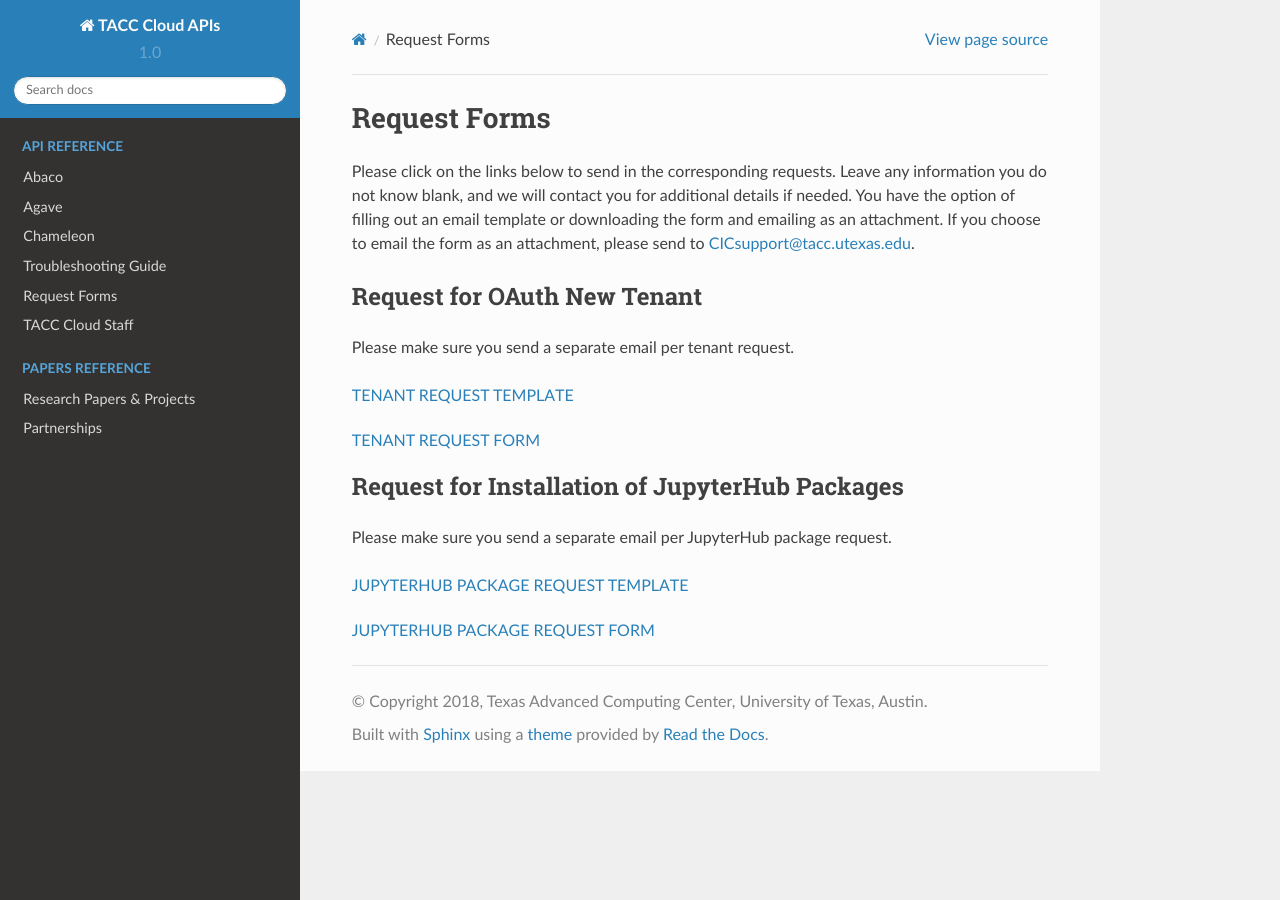
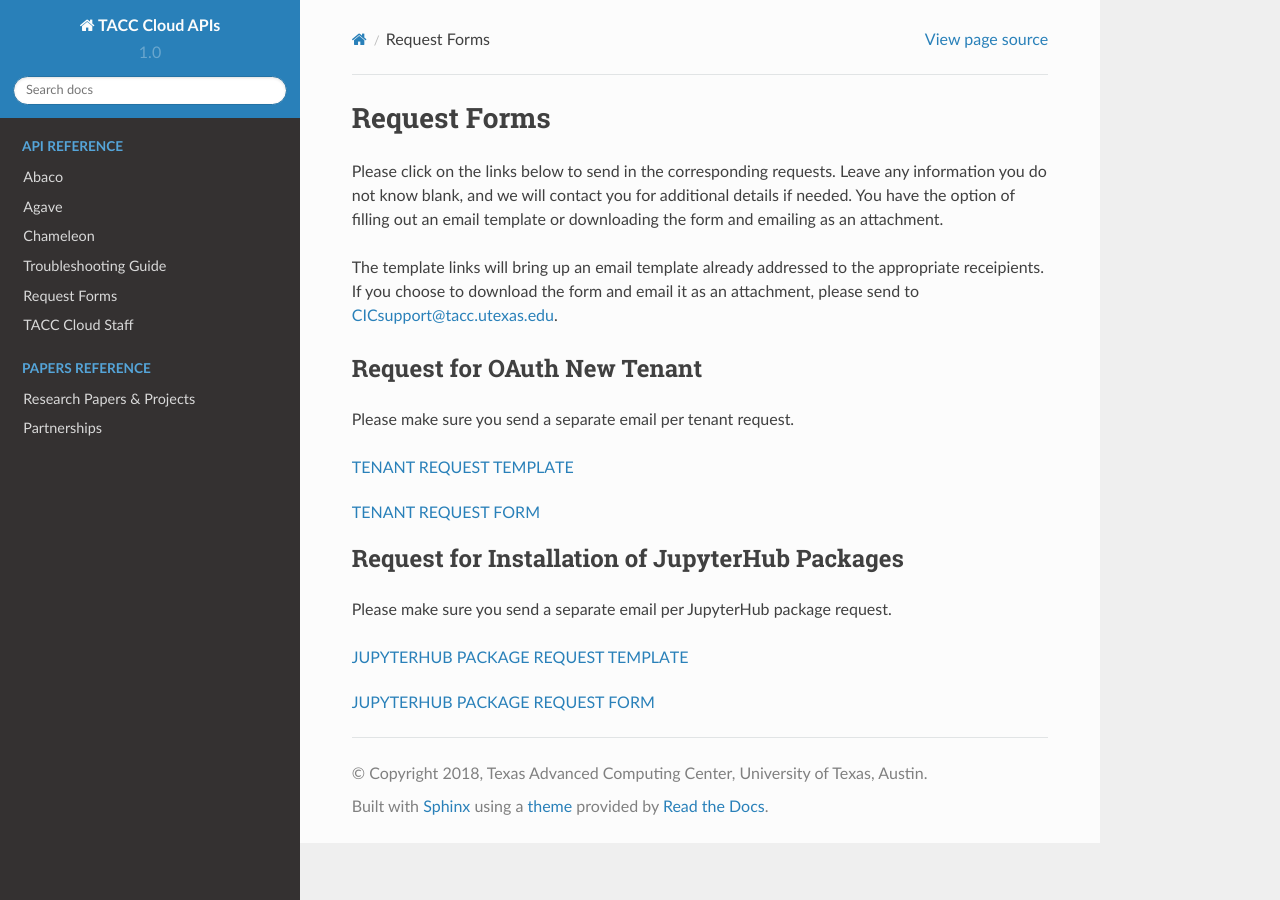
Before and after one commit to TACC-Cloud/tacc-cloud-docs, a Sphinx documentation site: the page built from docs/resources/request-forms.rst, in a window 1280 px wide. Built offline with Sphinx 7.4.7 and the Read the Docs theme 2.0.0, drawn with Linux system fonts in a browser that asks for light colours.

Commit message:
Update request-forms.rst

```diff
--- a/docs/resources/request-forms.rst
+++ b/docs/resources/request-forms.rst
@@ -6,7 +6,9 @@
 Request Forms
 =============
 
-Please click on the links below to send in the corresponding requests. Leave any information you do not know blank, and we will contact you for additional details if needed. You have the option of filling out an email template or downloading the form and emailing as an attachment. If you choose to email the form as an attachment, please send to CICsupport@tacc.utexas.edu.
+Please click on the links below to send in the corresponding requests. Leave any information you do not know blank, and we will contact you for additional details if needed. You have the option of filling out an email template or downloading the form and emailing as an attachment.
+
+The template links will bring up an email template already addressed to the appropriate receipients. If you choose to download the form and email it as an attachment, please send to CICsupport@tacc.utexas.edu.
 
 Request for OAuth New Tenant
 -----------------------------------
```
